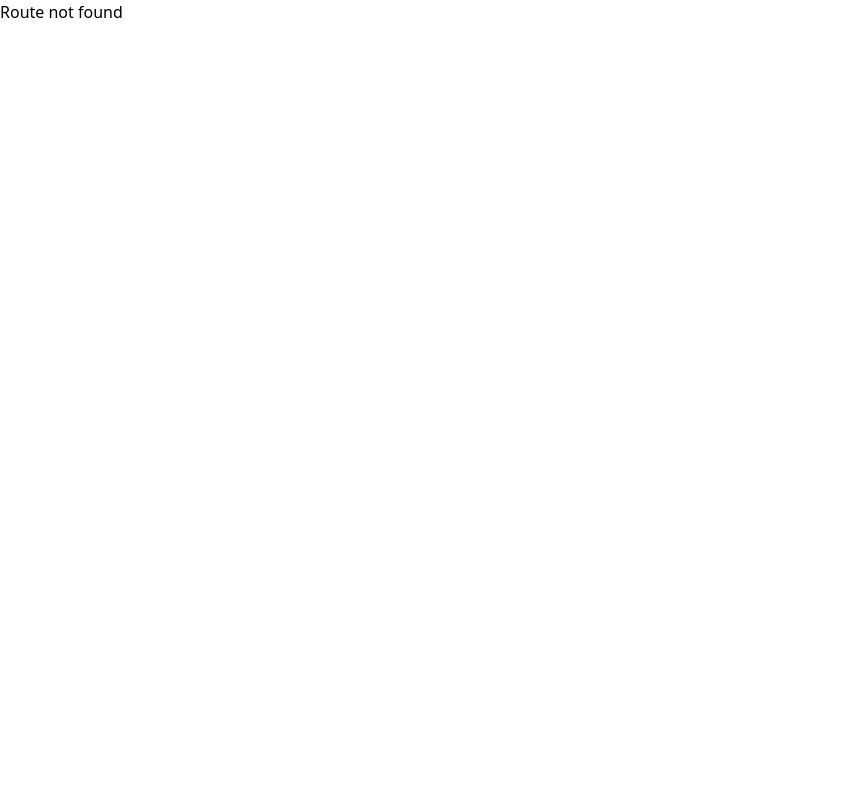
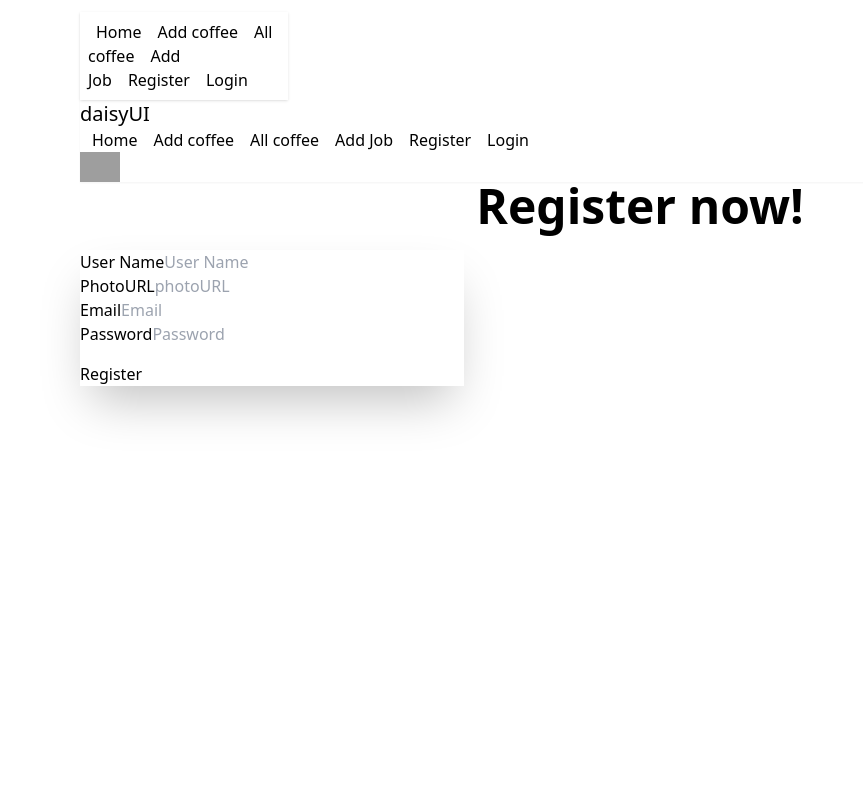
Before and after one commit to minajarifa/job-portal-client, a React (Vite) app: page /register in a window 1280 px wide. Before the commit this address had no page. Shown: the top 800 px of the page, without its empty margins (0-863 px from the left). Built offline with nearby package versions, Linux system fonts and the light colour scheme; grey boxes are pictures that could not be loaded.

Commit message:
firebase.config.js

```diff
--- a/package.json
+++ b/package.json
@@ -10,6 +10,7 @@
     "preview": "vite preview"
   },
   "dependencies": {
+    "firebase": "^11.9.1",
     "localforage": "^1.10.0",
     "match-sorter": "^8.0.1",
     "mongodb": "^6.17.0",
--- /dev/null
+++ b/src/firebase/firebase.config.js
@@ -0,0 +1,11 @@
+import { initializeApp } from "firebase/app";
+
+const firebaseConfig = {
+  apiKey: "AIzaSyA4I7kpx0cj_xpCilnJuC7rKw_kBqpgzO0",
+  authDomain: "job-portal-coffee.firebaseapp.com",
+  projectId: "job-portal-coffee",
+  storageBucket: "job-portal-coffee.firebasestorage.app",
+  messagingSenderId: "1080075702743",
+  appId: "1:1080075702743:web:13748a0aa0c62ea7103b92"
+};
+const app = initializeApp(firebaseConfig);
--- a/src/pages/Login/Login.jsx
+++ b/src/pages/Login/Login.jsx
@@ -1,7 +1,47 @@
-
-
 export default function Login() {
+    const handleLoginButton = (e) => {
+    e.preventDefault();
+   const form = e.target;
+   const email = form.email.value;
+   const password = form.password.value;
+   const userInfo={email,password}
+   console.log(userInfo)
+  };
   return (
-    <div>Login</div>
-  )
+    <form onSubmit={handleLoginButton} className="hero bg-base-200 min-h-screen">
+      <div className="hero-content flex-col ">
+        <div className="text-center ">
+          <h1 className="text-5xl font-bold mb-5">Login now!</h1>
+        </div>
+        <div className="card bg-base-100 w-full max-w-sm shrink-0 shadow-2xl">
+          <div className="card-body">
+            <fieldset className="fieldset">
+              <div>
+                <label className="label">Email</label>
+                <input
+                  type="email"
+                  className="input"
+                  placeholder="Email"
+                  name="email"
+                />
+              </div>
+              <div>
+                <label className="label">Password</label>
+                <input
+                  type="password"
+                  className="input"
+                  placeholder="Password"
+                  name="password"
+                />
+                <div>
+                  <a className="link link-hover">Forgot password?</a>
+                </div>
+              </div>
+              <button className="btn btn-neutral mt-4">Login</button>
+            </fieldset>
+          </div>
+        </div>
+      </div>
+    </form>
+  );
 }
--- a/src/pages/Register/Register.jsx
+++ b/src/pages/Register/Register.jsx
@@ -1,7 +1,68 @@
+export default function Register() {
+  const handleRegisterNow = (e) => {
+    e.preventDefault();
+   const form = e.target;
+   const name = form.name.value;
+   const photo = form.photo.value;
+   const email = form.email.value;
+   const password = form.password.value;
+   const userInfo={name,photo,email,password}
+   console.log(userInfo)
+  };
+  return (
+    <form
+      onSubmit={handleRegisterNow}
+      className="hero bg-base-200 min-h-screen"
+    >
+      <div className="hero-content flex-col ">
+        <div className="text-center ">
+          <h1 className="text-5xl font-bold mb-5">Register now!</h1>
+        </div>
+        <div className="card bg-base-100 w-full max-w-sm shrink-0 shadow-2xl">
+          <div className="card-body">
+            <fieldset className="fieldset">
+              <div>
+                <label className="label">User Name</label>
+                <input
+                  type="text"
+                  className="input"
+                  placeholder="User Name"
+                  name="name"
+                />
+              </div>
+              <div>
+                <label className="label">PhotoURL</label>
+                <input
+                  type="text"
+                  className="input"
+                  placeholder="photoURL"
+                  name="photo"
+                />
+              </div>
+              <div>
+                <label className="label">Email</label>
+                <input
+                  type="email"
+                  className="input"
+                  placeholder="Email"
+                  name="email"
+                />
+              </div>
 
-
-export default function Register() {
-  return (
-    <div>Register</div>
-  )
+              <div>
+                <label className="label">Password</label>
+                <input
+                  type="password"
+                  className="input"
+                  placeholder="Password"
+                  name="password"
+                />
+              </div>
+              <button className="btn btn-neutral mt-4">Register</button>
+            </fieldset>
+          </div>
+        </div>
+      </div>
+    </form>
+  );
 }
--- a/src/pages/commonComponents/Navber/Navber.jsx
+++ b/src/pages/commonComponents/Navber/Navber.jsx
@@ -7,6 +7,8 @@ export default function () {
   <Link className="m-2" to="/add-coffee">Add coffee</Link>
   <Link className="m-2" to="/all-coffee">All coffee</Link>
   <Link className="m-2" to="/AddJob">Add Job</Link>
+  <Link className="m-2" to="/register">Register</Link>
+  <Link className="m-2" to="/login">Login</Link>
   </>;
   return (
     <div>
```
Also changed, not shown: src/router/roter.jsx (+10 -0 lines), 1 other file (tests, documents, lock files or other folders).
